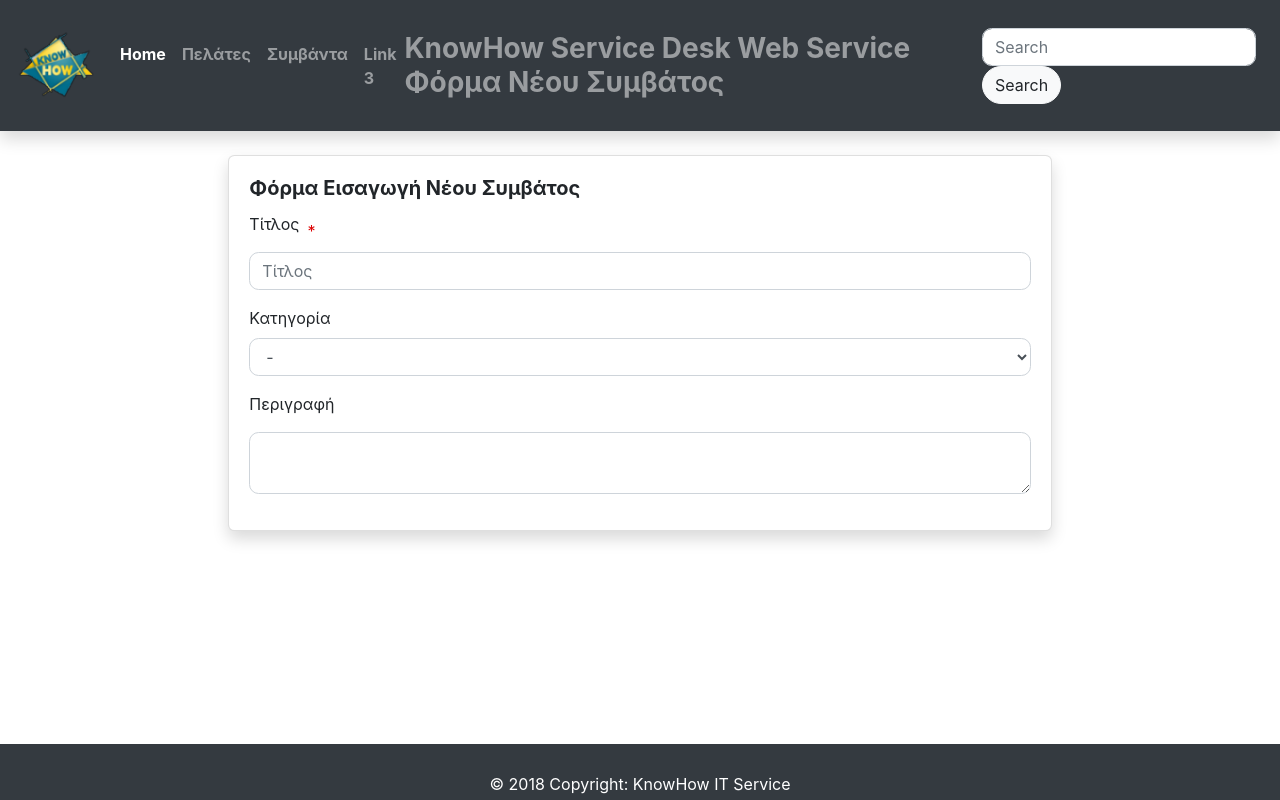
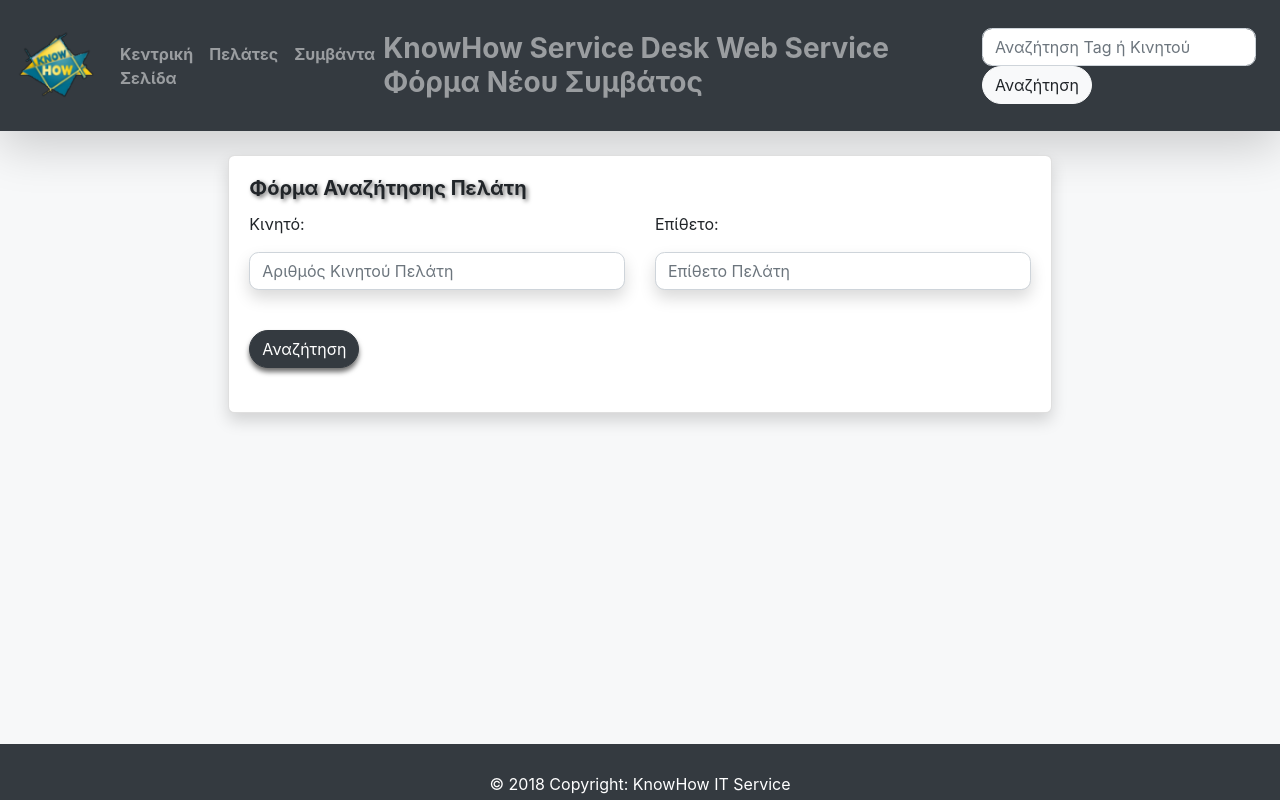
Before and after one commit to LoneMarvel/ServiceDesk, a Flask app: page /addticket in a window 1280 px wide. Run offline with Flask 2, Linux system fonts and the light colour scheme; parts of the project's set-up code (start-up, migrations or seed data) failed here and were passed over; some libraries are stand-ins or nearby versions.

Commit message:
New Version With Queries New css

```diff
--- a/app/forms.py
+++ b/app/forms.py
@@ -4,7 +4,6 @@
 from flask import Flask, render_template, flash, request
 from wtforms import StringField, TextAreaField, SelectField, SubmitField
 from wtforms.validators import DataRequired, Email
-from wtforms_sqlalchemy.fields import QuerySelectField
 
 class CustomerForm(FlaskForm):
     firstName = StringField('Ονομα: ', validators=[DataRequired('First name Required')])
@@ -16,7 +15,6 @@
     faxPhone = StringField('FAX: ')
     email = StringField('Email: ', validators=[DataRequired('Email Required'), Email('Email Is Wrong')])
     details = TextAreaField('Επιπρόσθετα: ')
-    submit = SubmitField('Αποθήκευση')
 
 class SeekCustomerForm(FlaskForm):
     lastName = StringField('Επίθετο: ')
@@ -25,4 +23,16 @@
 class TicketForm(FlaskForm):
     ticketTitle = StringField('Τίτλος', validators=[DataRequired('Title Field Must Not Be Null')])
     ticketDescr = TextAreaField('Περιγραφή')
-    ticketCat = Category.CategoryList()
+    ticketCat = SelectField('Κατηγορία', choices=[(category.id,category.cat_name) for category in Category.query.all()], coerce=int)
+    serviceTag = StringField('Service Tag')
+    tags = StringField('Tags ')
+
+def listCategories():
+    return Category.query
+
+class SeekTicketForm(FlaskForm):
+    ticketTitle = StringField('Τίτλος')
+    ticketCat = SelectField('Κατηγορία', choices=[(category.id,category.cat_name) for category in Category.query.all()], coerce=int)
+    serviceTag = StringField('Service Tag')
+    lastName = StringField('Επίθετο: ')
+    mobilePhone = StringField('Κινητό: ')
--- a/app/models.py
+++ b/app/models.py
@@ -11,6 +11,7 @@
     description = db.Column(db.String(1255))
     customer_id = db.Column(db.Integer)
     category_id = db.Column(db.Integer, db.ForeignKey('categories.id'))
+    serviceTag = db.Column(db.String(120))
     tags = db.Column(db.Text())
     start_date = db.Column(db.DateTime, nullable=False, default=datetime.now)
     customers = relationship('Customer',secondary='transactions')
@@ -41,9 +42,10 @@
     details = db.Column(db.Text)
     incidents = relationship('Incident',secondary='transactions')
 
-    def __init__(self,firstname,lastname,phone,mobile,workphone,fax,email,details):
+    def __init__(self,firstname,lastname,address,phone,mobile,workphone,fax,email,details):
         self.firstname = firstname
         self.lastname = lastname
+        self.address = address
         self.phone = phone
         self.mobile = mobile
         self.workphone = workphone
@@ -52,7 +54,7 @@
         self.details = details
 
     def __repr__(self):
-        return f'Customer -> {self.mobile}'
+        return f'{self.lastname}, {self.firstname}'
 
 class Category(db.Model):
     __tablename__ = 'categories'
--- a/app/routes.py
+++ b/app/routes.py
@@ -3,23 +3,7 @@
 from app import db
 from app.models import Incident, Customer, Category
 from app.forms import CustomerForm, TicketForm, SeekCustomerForm, SeekTicketForm
-
-def MakeQuery(**kwargs):
-    queryStr = db.session.query(*Incident.__table__.columns, *Customer.__table__.columns, *Category.__table__.columns).filter(Incident.customer_id == Customer.id).filter(Incident.category_id == Category.id)
-    for j, k in kwargs.items():
-        varValue = k.split('|')
-        if varValue[0] != '':
-            if varValue[2] == 'Incident':
-                if varValue[1] == 'eq':
-                    queryStr = queryStr.filter((getattr(Incident, j)) == varValue[0])
-                if varValue[1] == 'like':
-                    queryStr = queryStr.filter((getattr(Incident, j)).like('%'+varValue[0]+'%'))
-            elif varValue[2] == 'Customer':
-                if varValue[1] == 'eq':
-                    queryStr = queryStr.filter((getattr(Customer, j)) == varValue[0])
-                if varValue[1] == 'like':
-                    queryStr = queryStr.filter((getattr(Customer, j)).like('%'+varValue[0]+'%'))
-    return queryStr
+from app.myfuncs import MakeQuery, MakeQueryAll
 
 @app.route('/')
 @app.route('/home')
@@ -34,6 +18,7 @@
 @app.route('/customer', methods=['GET', 'POST'])
 def customer():
     noResult = ''
+    seekQuery = Customer.query.all()
     seekCustForm = SeekCustomerForm()
     if seekCustForm.validate_on_submit():
         seekName = seekCustForm.lastName.data
@@ -47,7 +32,7 @@
         if not seekQuery:
             noResult='Δεν Βρέθηκαν Αποτελέσματα'
         return render_template('customer.html', seekCustForm=seekCustForm, seekQuery=seekQuery, noResult=noResult)
-    return render_template('customer.html', seekCustForm=seekCustForm)
+    return render_template('customer.html', seekCustForm=seekCustForm, seekQuery=seekQuery)
 
 @app.route('/addcustomer', methods=['GET', 'POST'])
 def addcustomer():
@@ -65,6 +50,7 @@
 @app.route('/ticket', methods=['GET', 'POST'])
 def ticket():
     seekTicketForm = SeekTicketForm()
+    seekQueryAll = MakeQueryAll()
     noResult = ''
     if seekTicketForm.validate_on_submit():
         seekTitle = seekTicketForm.ticketTitle.data
@@ -83,9 +69,10 @@
         if seekQuery.count() == 0:
             noResult = 'Δεν Βρέθηκαν Αποτελέσματα'
         return render_template('ticket.html', seekTicketForm=seekTicketForm, seekQuery=seekQuery, noResult=noResult)
-    return render_template('ticket.html', seekTicketForm=seekTicketForm, noResult=noResult)
+    return render_template('ticket.html', seekTicketForm=seekTicketForm, noResult=noResult, seekQuery=seekQueryAll)
 
 @app.route('/addticket', methods=['GET', 'POST'])
 def addticket():
     ticketForm = TicketForm()
-    return render_template('ticketfrm.html', ticketForm=ticketForm)
+    seekCustForm = SeekCustomerForm()
+    return render_template('ticketfrm.html', ticketForm=ticketForm, seekCustForm=seekCustForm)
--- a/app/static/css/style.css
+++ b/app/static/css/style.css
@@ -1,3 +1,6 @@
+body {
+  background-color: #f7f8f9;
+}
 .rounded {
      border-radius:0.4rem!important;
  }
@@ -26,3 +29,12 @@
   margin-left: 8px;
   top:7px;
 }
+.box-shadow--4dp {
+    box-shadow: 0 4px 5px 0 #6f6f6f;
+}
+.box-shadow--4dp:hover {
+    box-shadow: 0 4px 5px 0 #4D4B4B;
+}
+h5 {
+  text-shadow: 2px 2px 4px #6f6f6f;
+}
--- /dev/null
+++ b/app/static/js/myjs.js
@@ -0,0 +1,7 @@
+$(document).ready(function() {
+  $( ".card" ).hover(function() {
+    $(this).addClass('shadow-lg').css('cursor', 'pointer');
+    }, function() {
+    $(this).removeClass('shadow-lg');
+    });
+});
--- /dev/null
+++ b/app/templates/_formhelpers.html
@@ -0,0 +1,4 @@
+{% macro render_field(field) %}
+    <label for="serviceTag" class="control-label">{{ field.label }}</label>
+    {{ field(**kwargs)|safe }}
+{% endmacro %}
--- a/app/templates/layout.html
+++ b/app/templates/layout.html
@@ -11,12 +11,12 @@
   <title>{% block title %}{% endblock %}</title>
 </head>
 <body>
-  <nav class="shadow navbar navbar-expand-lg navbar-dark bg-dark">
+  <nav class="shadow-lg navbar navbar-expand-lg navbar-dark bg-dark">
   <a class="navbar-brand" href="/home"><img src="{{ url_for('static', filename='images/knowhow-logo.png') }}" /></a>
   <div class="collapse navbar-collapse" id="navbarSupportedContent">
     <ul class="navbar-nav mr-auto">
-      <li class="nav-item active">
-        <a class="nav-link" href="/home">Home <span class="sr-only">(current)</span></a>
+      <li class="nav-item">
+        <a class="nav-link" href="/home">Κεντρική Σελίδα</a>
       </li>
       <li class="nav-item">
         <a class="nav-link" href="/customer">Πελάτες</a>
@@ -24,14 +24,11 @@
       <li class="nav-item">
         <a class="nav-link" href="/ticket">Συμβάντα</a>
       </li>
-      <li class="nav-item">
-        <a class="nav-link" href="#">Link 3</a>
-      </li>
     </ul>
     <span class="navbar-text mr-auto"><p class="text-center"><h3><strong>{% block navTitle %}{% endblock %}</strong></h3></p></span>
     <form class="form-inline my-2 my-lg-0">
-      <input class="form-control mr-sm-2 frmRounded" type="search" placeholder="Search" aria-label="Search">
-      <button class="btn btn-light btn-outline my-2 my-sm-0 btn-href" type="submit">Search</button>
+      <input class="form-control mr-sm-2 frmRounded" type="search" placeholder="Αναζήτηση Tag ή Κινητού" aria-label="Search">
+      <button class="btn btn-light btn-outline my-2 my-sm-0 btn-href" type="submit">Αναζήτηση</button>
     </form>
   </div>
   </nav>
@@ -45,5 +42,6 @@
 <script src="{{ url_for('static', filename='js/popper.min.js') }}"></script>
 <script src="{{ url_for('static', filename='js/jquery-3.3.1.slim.min.js') }}"></script>
 <script src="{{ url_for('static', filename='js/bootstrap.min.js') }}"></script>
+<script src="{{ url_for('static', filename='js/myjs.js') }}"></script>
 </body>
 </html>
--- a/app/templates/ticketfrm.html
+++ b/app/templates/ticketfrm.html
@@ -7,34 +7,34 @@
   <div class="col-2"></div>
   <div class="col-8">
     <div class="card shadow rounded">
-      <div class="card-body"><h5 class="card-title"><strong>Φόρμα Εισαγωγή Νέου Συμβάτος</strong></h5>
+      <div class="card-body"><h5 class="card-title"><strong>Φόρμα Αναζήτησης Πελάτη</strong></h5>
         <form method="POST" role="form">
-          {{ ticketForm.csrf_token }}
+          {{ seekCustForm.csrf_token }}
           <div class="row">
-            <div class="col-lg form-group required"><label for="ticketTitle" class="control-label">{{ ticketForm.ticketTitle.label }}</label>
-              <input type="text" class="form-control frmRounded" name="ticketTitle" id="ticketTitle" placeholder="Τίτλος">
-                {% for error in ticketForm.ticketTitle.errors %}
-                  <div class="alert alert-warning" role="alert">{{ error }}</div>
-                {% endfor %}
+            <div class="col-lg form-group"><label for="mobilePhone" class="control-label">{{ seekCustForm.mobilePhone.label }}</label>
+              {{ seekCustForm.mobilePhone(class_='form-control shadow frmRounded', placeholder='Αριθμός Κινητού Πελάτη') }}
+            </div>
+            <div class="col-lg form-group"><label for="lastname" class="control-label">{{ seekCustForm.lastName.label }}</label>
+              {{ seekCustForm.lastName(class_='form-control shadow frmRounded', placeholder='Επίθετο Πελάτη') }}
             </div>
           </div>
-        <div class="row">
-          <div class="col-lg form-group"><label for="ticketCat" class="control-label">Κατηγορία</label>
-            <select class="form-control frmRounded">
-            {% for value in ticketForm.ticketCat %}
-              <option id="ticketCat" name="ticketCat" value="{{ value.id }}">{{ value.cat_name }}</option>
-            {% endfor %}
-            </select>
+          <br />
+          <div class="row">
+            <div class="col-lg">
+              <input type="submit" class="btn box-shadow--4dp btn-dark btn-href" value="Αναζήτηση" name="submit">
+            </div>
           </div>
-        </div>
-        <div class="row">
-          <div class="col-lg form-group"><label for="ticketDescr" class="control-label">{{ ticketForm.ticketDescr.label }}</label>
-            <textarea class="form-control frmRounded" id="ticketDescr" name="ticketDescr"></textarea>
+          <br />
+          {% for flashMsg in get_flashed_messages() %}
+          <div class="alert alert-warning alert-dismissible fade show" role="alert">
+            <strong>{{ flashMsg }}</strong>
+            <button type="button" class="close" data-dismiss="alert" aria-label="Close"><span aria-hidden="true">&times;</span></button>
           </div>
-        </div>
+          {% endfor %}
         </form>
       </div>
     </div>
   </div>
 </div>
+<br />
 {% endblock %}
```
Also changed, not shown: app/myfuncs.py (added, +26 -0 lines), app/templates/customer.html (+4 -4 lines), app/templates/customerfrm.html (+9 -9 lines), app/templates/dashboard.html (+7 -7 lines), app/templates/regcust.html (+10 -1 lines), app/templates/ticket.html (+9 -11 lines).
